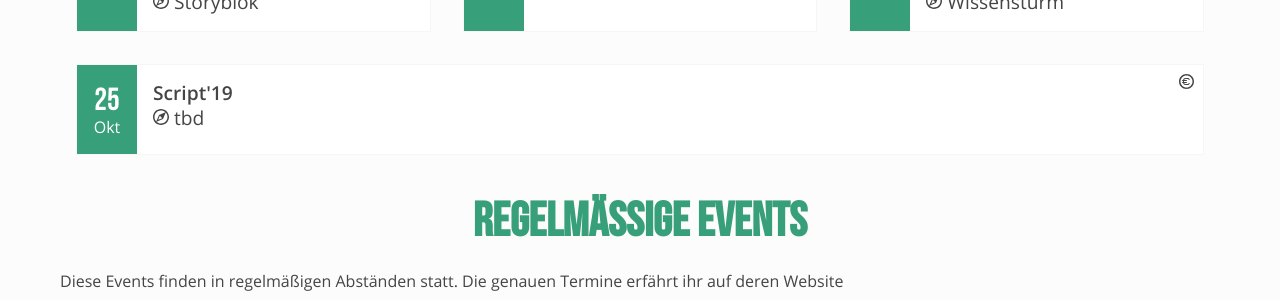
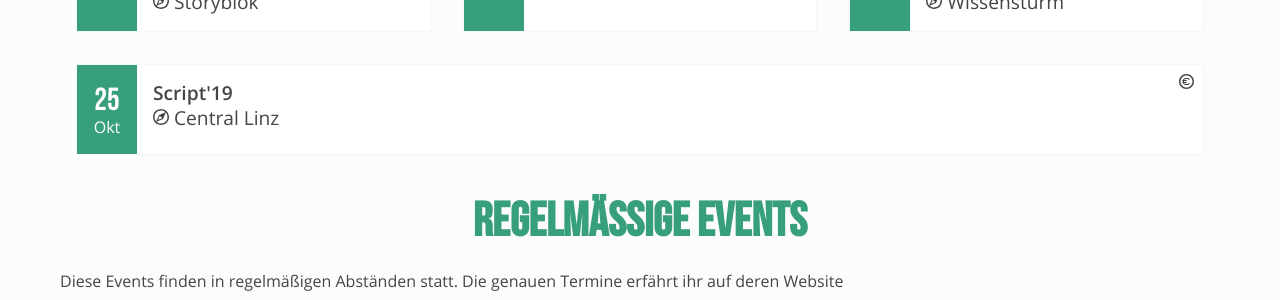
Before and after one commit to mericanAncer127/plauscherl, a Jekyll site: the page built from pages/community-news.html, in a window 1280 px wide. Shown: the part 416-716 px from the top of the page. Built offline with Jekyll 4.4.1, drawn with Linux system fonts in a browser that asks for light colours.

Commit message:
Update community.yml

```diff
--- a/_data/community.yml
+++ b/_data/community.yml
@@ -128,7 +128,7 @@
   events:
     -
       name: "Script'19"
-      location: "tbd"
+      location: "Central Linz"
       date: 2019-10-25
       link: https://scriptconf.org
       cost: EUR 140
```
